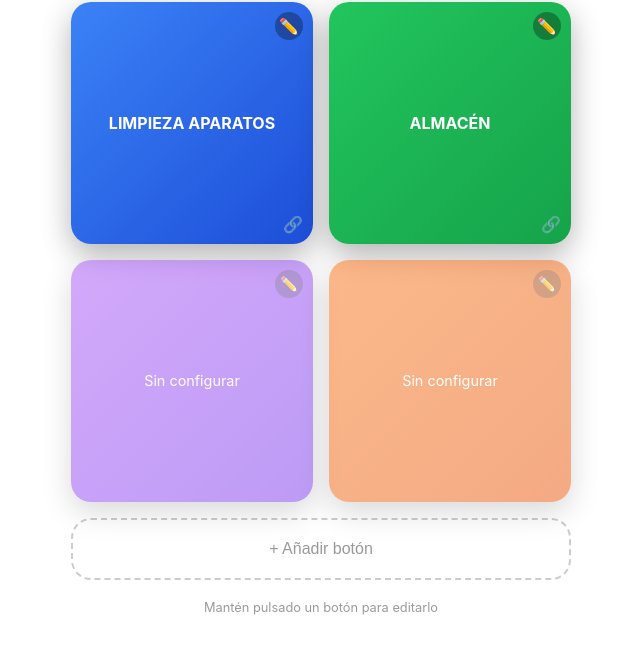
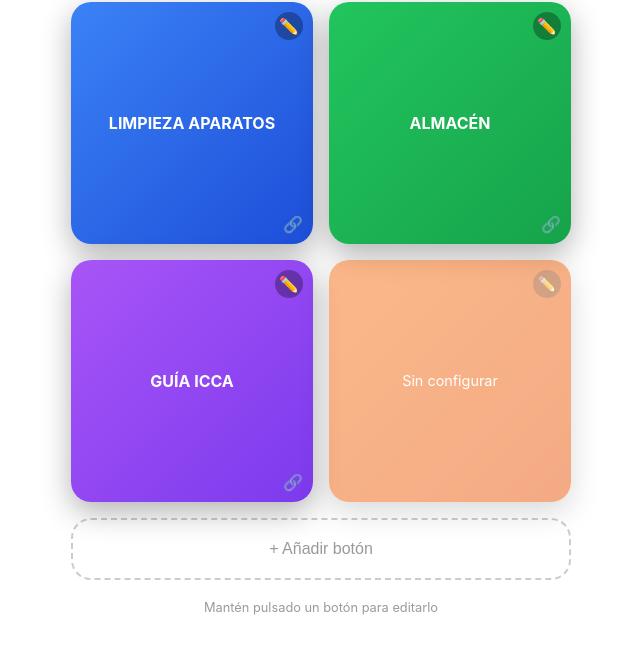
Before and after one commit to uciroyo/uci-royo-app, a plain HTML site: page index.html in a window 1280 px wide. Shown: the part 140-794 px from the top of the page, without its empty margins (319-959 px from the left). Drawn offline with Linux system fonts and the light colour scheme.

Commit message:
Update index.html

```diff
--- a/index.html
+++ b/index.html
@@ -212,7 +212,7 @@
     let buttons = JSON.parse(localStorage.getItem('uciButtons')) || [
       { id: 1, title: 'LIMPIEZA APARATOS', url: 'https://notebooklm.google.com/notebook/47564225-a03b-4f36-add1-32e70a32665c?authuser=1', color: 0 },
       { id: 2, title: 'ALMACÉN', url: 'https://notebooklm.google.com/notebook/0ffdece0-3139-4fc7-b0fa-dd63517c592d?_gl=1*ewqnbn*_ga*NjgxNTA3NTI2LjE3MzAzNjU2ODQ.*_ga_W0LDH41ZCB*MTczMDM2NTY4My4xLjEuMTczMDM2NTY4My42MC4wLjA.&original_referer=https%3A%2F%2Fnotebooklm.google%23&pli=1&authuser=1&pageId=none', color: 1 },
-      { id: 3, title: '', url: '', color: 2 },
+      { id: 3, title: 'GUÍA ICCA', url: 'https://notebooklm.google.com/notebook/3857973b-466e-409b-ad07-ac2bc79a89fc', color: 2 },
       { id: 4, title: '', url: '', color: 3 }
     ];
 
```
